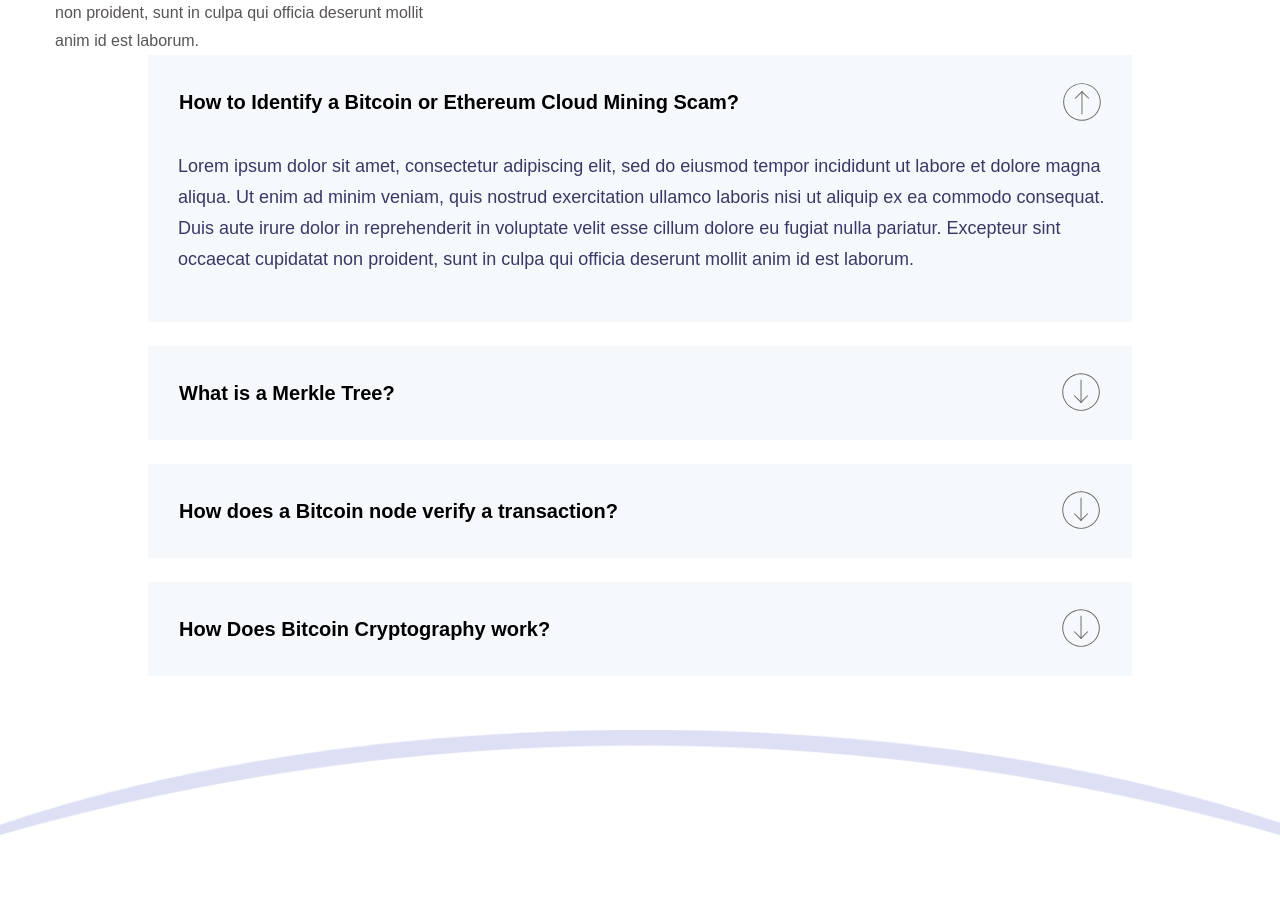
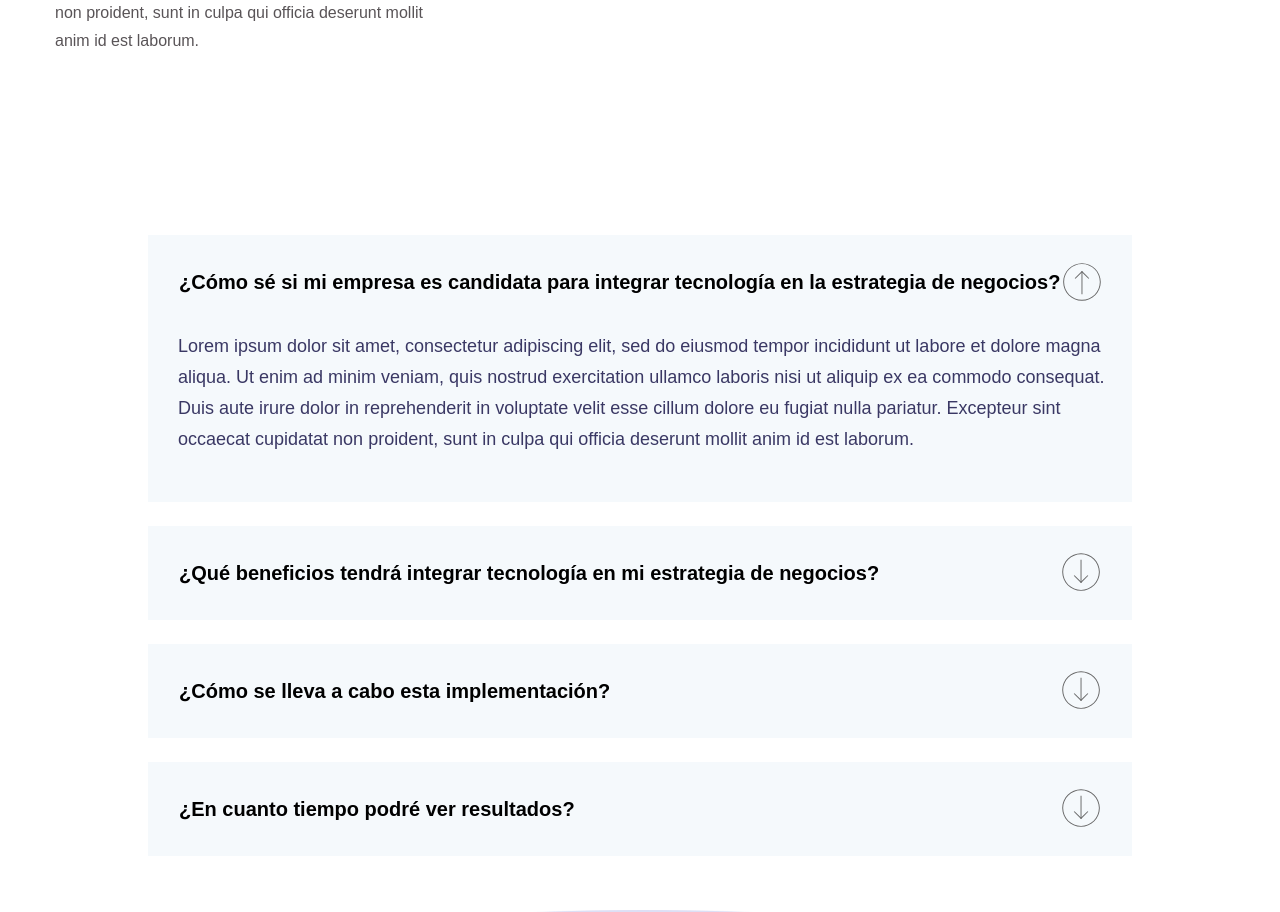
Before and after one commit to Ks-Mosqueda/New-Microplus, a plain HTML site: page services.html in a window 1280 px wide. Shown: the part 812-1724 px from the top of the page. Drawn offline with Linux system fonts and the light colour scheme; files whose address does not match are found by name; a web font is replaced by a local one.

Commit message:
actualizando detalle de servicios

```diff
--- a/assets/css/style.css
+++ b/assets/css/style.css
@@ -2634,6 +2634,10 @@ blockquote p {
   .job {
     padding-top: 180px;
   }
+
+  .services-detail {
+    padding-top: 180px;
+  }
 /*=====  End of Style IE  ======*/
 /*===================================
 =            Color Theme            =
--- a/services.html
+++ b/services.html
@@ -88,7 +88,7 @@
 	<div class="container">
 		<div class="row">
 			<div class="col-xl-1"></div>
-			<div class="col-xl-10 pr-2 pl-2">
+			<div class="col-xl-10 pr-2 pl-2 services-detail" >
 				<!--<div class="text-head text-center">
 					<h5>Questions</h5>
 					<h2 class="h2-main">Questions you often ask</h2>
@@ -98,7 +98,7 @@
 					<!--===================== Accordion Content ========================-->
 					<div class="accordion-content animated bounceInUp delay-250">
 						<div class="accordion-header" id="headingOne">
-							<button class="btn btn-link" data-toggle="collapse" data-target="#collapse1" aria-expanded="true" aria-controls="collapse1">How to Identify a Bitcoin or Ethereum Cloud Mining Scam?<svg version="1.1" id="Layer_14" xmlns="http://www.w3.org/2000/svg" xmlns:xlink="http://www.w3.org/1999/xlink" x="0px" y="0px" viewBox="0 0 100 100" style="enable-background:new 0 0 100 100;" xml:space="preserve"><style type="text/css">.st0{fill:transparent;}</style><g><circle class="st0" cx="49" cy="49" r="39"/><path d="M49,11c21,0,38,17,38,38S70,87,49,87S11,70,11,49S28,11,49,11 M49,9C26.9,9,9,26.9,9,49s17.9,40,40,40s40-17.9,40-40S71.1,9,49,9L49,9z"/></g><g><rect x="48.5" y="23.5" class="st0" width="1" height="47"/><path d="M49,24v46V24 M50,23h-2v48h2V23L50,23z"/></g><g><rect x="41.5" y="53.7" transform="matrix(0.7071 -0.7071 0.7071 0.7071 -32.9533 48.4436)" class="st0" width="1" height="20.7"/><polygon points="35.1,55.6 33.6,57.1 48.9,72.4 50.4,70.9 35.1,55.6 "/></g><g><rect x="45.7" y="63.5" transform="matrix(0.7071 -0.7071 0.7071 0.7071 -28.8528 58.3431)" class="st0" width="20.7" height="1"/><polygon points="62.9,55.6 47.6,70.9 49.1,72.4 64.4,57.1 62.9,55.6 "/></g></svg></button>
+							<button class="btn btn-link" data-toggle="collapse" data-target="#collapse1" aria-expanded="true" aria-controls="collapse1">¿Cómo sé si mi empresa es candidata para integrar tecnología en la estrategia de negocios?<svg version="1.1" id="Layer_14" xmlns="http://www.w3.org/2000/svg" xmlns:xlink="http://www.w3.org/1999/xlink" x="0px" y="0px" viewBox="0 0 100 100" style="enable-background:new 0 0 100 100;" xml:space="preserve"><style type="text/css">.st0{fill:transparent;}</style><g><circle class="st0" cx="49" cy="49" r="39"/><path d="M49,11c21,0,38,17,38,38S70,87,49,87S11,70,11,49S28,11,49,11 M49,9C26.9,9,9,26.9,9,49s17.9,40,40,40s40-17.9,40-40S71.1,9,49,9L49,9z"/></g><g><rect x="48.5" y="23.5" class="st0" width="1" height="47"/><path d="M49,24v46V24 M50,23h-2v48h2V23L50,23z"/></g><g><rect x="41.5" y="53.7" transform="matrix(0.7071 -0.7071 0.7071 0.7071 -32.9533 48.4436)" class="st0" width="1" height="20.7"/><polygon points="35.1,55.6 33.6,57.1 48.9,72.4 50.4,70.9 35.1,55.6 "/></g><g><rect x="45.7" y="63.5" transform="matrix(0.7071 -0.7071 0.7071 0.7071 -28.8528 58.3431)" class="st0" width="20.7" height="1"/><polygon points="62.9,55.6 47.6,70.9 49.1,72.4 64.4,57.1 62.9,55.6 "/></g></svg></button>
 						</div>
 						<div id="collapse1" class="collapse show" aria-labelledby="headingOne" data-parent="#accordion">
 							<div class="accordion-body">
@@ -110,7 +110,7 @@
 					<!--===================== Accordion Content ========================-->
 					<div class="accordion-content animated bounceInUp delay-500">
 						<div class="accordion-header" id="heading2">
-							<button class="btn btn-link collapsed" data-toggle="collapse" data-target="#collapse2" aria-expanded="false" aria-controls="collapse2">What is a Merkle Tree?<svg version="1.1" id="Layer_15" xmlns="http://www.w3.org/2000/svg" xmlns:xlink="http://www.w3.org/1999/xlink" x="0px" y="0px" viewBox="0 0 100 100" style="enable-background:new 0 0 100 100;" xml:space="preserve"><style type="text/css">.st0{fill:transparent;}</style><g><circle class="st0" cx="49" cy="49" r="39"/><path d="M49,11c21,0,38,17,38,38S70,87,49,87S11,70,11,49S28,11,49,11 M49,9C26.9,9,9,26.9,9,49s17.9,40,40,40s40-17.9,40-40S71.1,9,49,9L49,9z"/></g><g><rect x="48.5" y="23.5" class="st0" width="1" height="47"/><path d="M49,24v46V24 M50,23h-2v48h2V23L50,23z"/></g><g><rect x="41.5" y="53.7" transform="matrix(0.7071 -0.7071 0.7071 0.7071 -32.9533 48.4436)" class="st0" width="1" height="20.7"/><polygon points="35.1,55.6 33.6,57.1 48.9,72.4 50.4,70.9 35.1,55.6 "/></g><g><rect x="45.7" y="63.5" transform="matrix(0.7071 -0.7071 0.7071 0.7071 -28.8528 58.3431)" class="st0" width="20.7" height="1"/><polygon points="62.9,55.6 47.6,70.9 49.1,72.4 64.4,57.1 62.9,55.6 "/></g></svg></button>
+							<button class="btn btn-link collapsed" data-toggle="collapse" data-target="#collapse2" aria-expanded="false" aria-controls="collapse2">¿Qué beneficios tendrá integrar tecnología en mi estrategia de negocios?<svg version="1.1" id="Layer_15" xmlns="http://www.w3.org/2000/svg" xmlns:xlink="http://www.w3.org/1999/xlink" x="0px" y="0px" viewBox="0 0 100 100" style="enable-background:new 0 0 100 100;" xml:space="preserve"><style type="text/css">.st0{fill:transparent;}</style><g><circle class="st0" cx="49" cy="49" r="39"/><path d="M49,11c21,0,38,17,38,38S70,87,49,87S11,70,11,49S28,11,49,11 M49,9C26.9,9,9,26.9,9,49s17.9,40,40,40s40-17.9,40-40S71.1,9,49,9L49,9z"/></g><g><rect x="48.5" y="23.5" class="st0" width="1" height="47"/><path d="M49,24v46V24 M50,23h-2v48h2V23L50,23z"/></g><g><rect x="41.5" y="53.7" transform="matrix(0.7071 -0.7071 0.7071 0.7071 -32.9533 48.4436)" class="st0" width="1" height="20.7"/><polygon points="35.1,55.6 33.6,57.1 48.9,72.4 50.4,70.9 35.1,55.6 "/></g><g><rect x="45.7" y="63.5" transform="matrix(0.7071 -0.7071 0.7071 0.7071 -28.8528 58.3431)" class="st0" width="20.7" height="1"/><polygon points="62.9,55.6 47.6,70.9 49.1,72.4 64.4,57.1 62.9,55.6 "/></g></svg></button>
 						</div>
 						<div id="collapse2" class="collapse" aria-labelledby="heading2" data-parent="#accordion">
 							<div class="accordion-body">
@@ -122,7 +122,7 @@
 					<!--===================== Accordion Content ========================-->
 					<div class="accordion-content animated bounceInUp delay-750">
 						<div class="accordion-header" id="heading3">
-							<button class="btn btn-link collapsed" data-toggle="collapse" data-target="#collapse3" aria-expanded="false" aria-controls="collapse3">How does a Bitcoin node verify a transaction?<svg version="1.1" id="Layer_17" xmlns="http://www.w3.org/2000/svg" xmlns:xlink="http://www.w3.org/1999/xlink" x="0px" y="0px" viewBox="0 0 100 100" style="enable-background:new 0 0 100 100;" xml:space="preserve"><style type="text/css">.st0{fill:transparent;}</style><g><circle class="st0" cx="49" cy="49" r="39"/><path d="M49,11c21,0,38,17,38,38S70,87,49,87S11,70,11,49S28,11,49,11 M49,9C26.9,9,9,26.9,9,49s17.9,40,40,40s40-17.9,40-40S71.1,9,49,9L49,9z"/></g><g><rect x="48.5" y="23.5" class="st0" width="1" height="47"/><path d="M49,24v46V24 M50,23h-2v48h2V23L50,23z"/></g><g><rect x="41.5" y="53.7" transform="matrix(0.7071 -0.7071 0.7071 0.7071 -32.9533 48.4436)" class="st0" width="1" height="20.7"/><polygon points="35.1,55.6 33.6,57.1 48.9,72.4 50.4,70.9 35.1,55.6 "/></g><g><rect x="45.7" y="63.5" transform="matrix(0.7071 -0.7071 0.7071 0.7071 -28.8528 58.3431)" class="st0" width="20.7" height="1"/><polygon points="62.9,55.6 47.6,70.9 49.1,72.4 64.4,57.1 62.9,55.6 "/></g></svg></button>
+							<button class="btn btn-link collapsed" data-toggle="collapse" data-target="#collapse3" aria-expanded="false" aria-controls="collapse3">¿Cómo se lleva a cabo esta implementación?<svg version="1.1" id="Layer_17" xmlns="http://www.w3.org/2000/svg" xmlns:xlink="http://www.w3.org/1999/xlink" x="0px" y="0px" viewBox="0 0 100 100" style="enable-background:new 0 0 100 100;" xml:space="preserve"><style type="text/css">.st0{fill:transparent;}</style><g><circle class="st0" cx="49" cy="49" r="39"/><path d="M49,11c21,0,38,17,38,38S70,87,49,87S11,70,11,49S28,11,49,11 M49,9C26.9,9,9,26.9,9,49s17.9,40,40,40s40-17.9,40-40S71.1,9,49,9L49,9z"/></g><g><rect x="48.5" y="23.5" class="st0" width="1" height="47"/><path d="M49,24v46V24 M50,23h-2v48h2V23L50,23z"/></g><g><rect x="41.5" y="53.7" transform="matrix(0.7071 -0.7071 0.7071 0.7071 -32.9533 48.4436)" class="st0" width="1" height="20.7"/><polygon points="35.1,55.6 33.6,57.1 48.9,72.4 50.4,70.9 35.1,55.6 "/></g><g><rect x="45.7" y="63.5" transform="matrix(0.7071 -0.7071 0.7071 0.7071 -28.8528 58.3431)" class="st0" width="20.7" height="1"/><polygon points="62.9,55.6 47.6,70.9 49.1,72.4 64.4,57.1 62.9,55.6 "/></g></svg></button>
 						</div>
 						<div id="collapse3" class="collapse" aria-labelledby="heading3" data-parent="#accordion">
 							<div class="accordion-body">
@@ -134,7 +134,7 @@
 					<!--===================== Accordion Content ========================-->
 					<div class="accordion-content animated bounceInUp delay-1000">
 						<div class="accordion-header" id="heading4">
-							<button class="btn btn-link collapsed" data-toggle="collapse" data-target="#collapse4" aria-expanded="false" aria-controls="collapse4">How Does Bitcoin Cryptography work?<svg version="1.1" id="Layer_13" xmlns="http://www.w3.org/2000/svg" xmlns:xlink="http://www.w3.org/1999/xlink" x="0px" y="0px" viewBox="0 0 100 100" style="enable-background:new 0 0 100 100;" xml:space="preserve"><style type="text/css">.st0{fill:transparent;}</style><g><circle class="st0" cx="49" cy="49" r="39"/><path d="M49,11c21,0,38,17,38,38S70,87,49,87S11,70,11,49S28,11,49,11 M49,9C26.9,9,9,26.9,9,49s17.9,40,40,40s40-17.9,40-40S71.1,9,49,9L49,9z"/></g><g><rect x="48.5" y="23.5" class="st0" width="1" height="47"/><path d="M49,24v46V24 M50,23h-2v48h2V23L50,23z"/></g><g><rect x="41.5" y="53.7" transform="matrix(0.7071 -0.7071 0.7071 0.7071 -32.9533 48.4436)" class="st0" width="1" height="20.7"/><polygon points="35.1,55.6 33.6,57.1 48.9,72.4 50.4,70.9 35.1,55.6 "/></g><g><rect x="45.7" y="63.5" transform="matrix(0.7071 -0.7071 0.7071 0.7071 -28.8528 58.3431)" class="st0" width="20.7" height="1"/><polygon points="62.9,55.6 47.6,70.9 49.1,72.4 64.4,57.1 62.9,55.6 "/></g></svg></button>
+							<button class="btn btn-link collapsed" data-toggle="collapse" data-target="#collapse4" aria-expanded="false" aria-controls="collapse4">¿En cuanto tiempo podré ver resultados?<svg version="1.1" id="Layer_13" xmlns="http://www.w3.org/2000/svg" xmlns:xlink="http://www.w3.org/1999/xlink" x="0px" y="0px" viewBox="0 0 100 100" style="enable-background:new 0 0 100 100;" xml:space="preserve"><style type="text/css">.st0{fill:transparent;}</style><g><circle class="st0" cx="49" cy="49" r="39"/><path d="M49,11c21,0,38,17,38,38S70,87,49,87S11,70,11,49S28,11,49,11 M49,9C26.9,9,9,26.9,9,49s17.9,40,40,40s40-17.9,40-40S71.1,9,49,9L49,9z"/></g><g><rect x="48.5" y="23.5" class="st0" width="1" height="47"/><path d="M49,24v46V24 M50,23h-2v48h2V23L50,23z"/></g><g><rect x="41.5" y="53.7" transform="matrix(0.7071 -0.7071 0.7071 0.7071 -32.9533 48.4436)" class="st0" width="1" height="20.7"/><polygon points="35.1,55.6 33.6,57.1 48.9,72.4 50.4,70.9 35.1,55.6 "/></g><g><rect x="45.7" y="63.5" transform="matrix(0.7071 -0.7071 0.7071 0.7071 -28.8528 58.3431)" class="st0" width="20.7" height="1"/><polygon points="62.9,55.6 47.6,70.9 49.1,72.4 64.4,57.1 62.9,55.6 "/></g></svg></button>
 						</div>
 						<div id="collapse4" class="collapse" aria-labelledby="heading4" data-parent="#accordion">
 							<div class="accordion-body">
```
